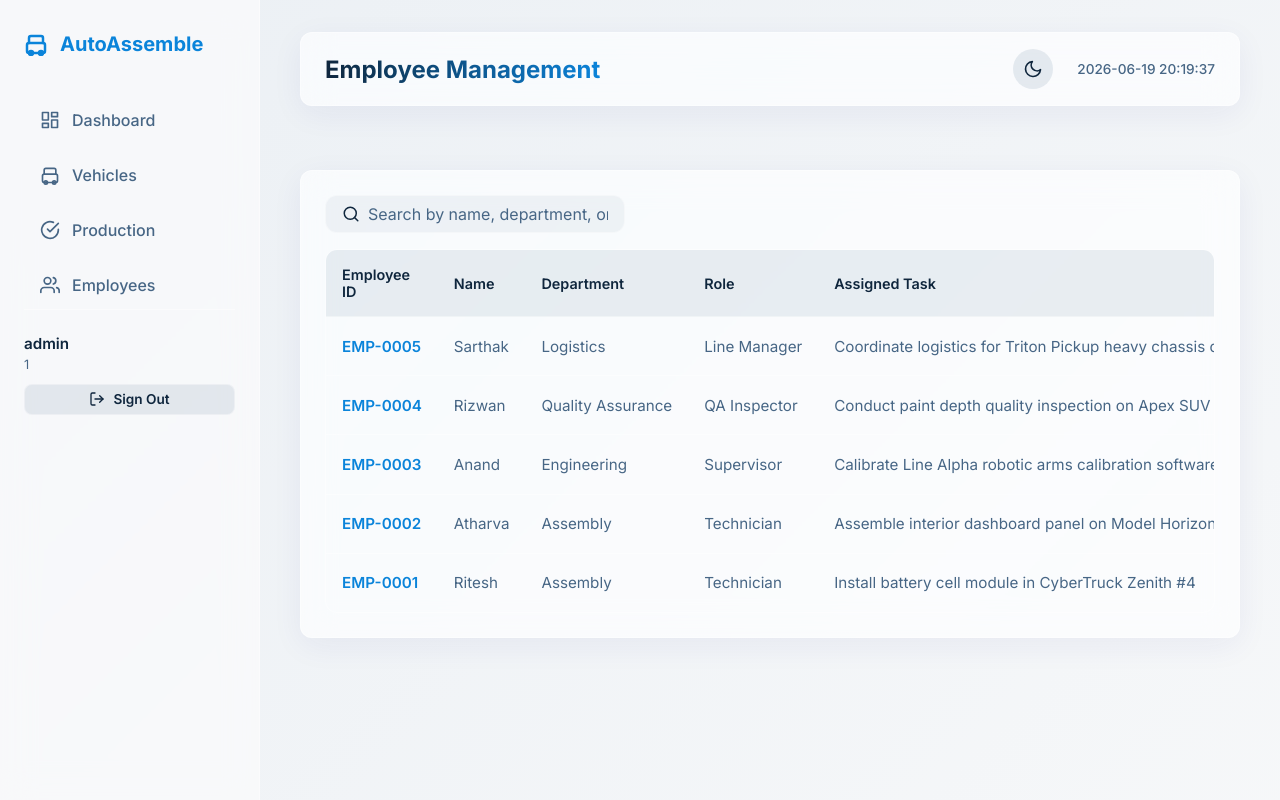
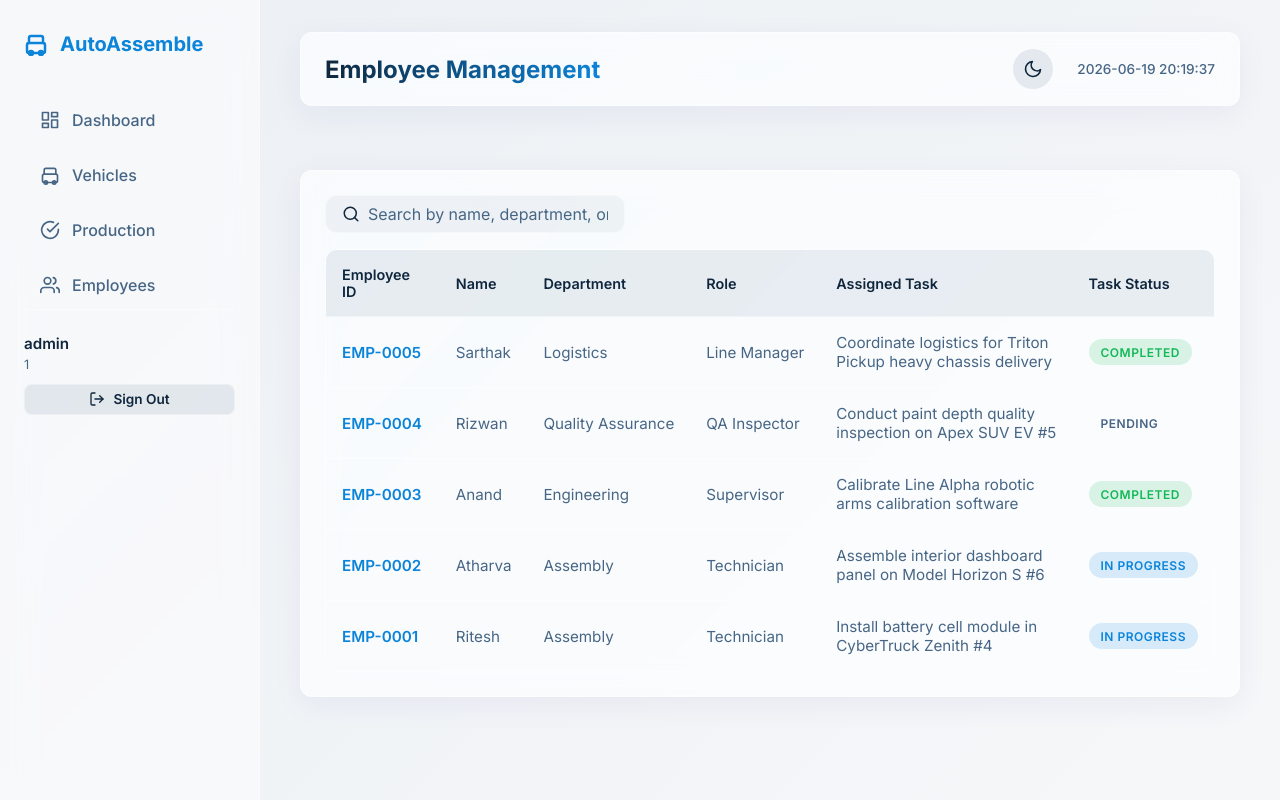
Before and after one commit to SamarthD1/AWS_AutoAssemble_Vehicle_Assembly_Cloud, a Flask app: page /employees in a window 1280 px wide. Run offline with Flask 3, Linux system fonts and the light colour scheme; a user stored in the database is signed in; data comes from the database, SQL or seed files in the repository; some libraries are stand-ins or nearby versions.

Commit message:
Fix horizontal table layout overflow and ensure robust employee task updates

```diff
--- a/app.py
+++ b/app.py
@@ -570,6 +570,12 @@
         )
 
         # Handle task updating or insertion
+        if not task_id:
+            # Check if the employee already has a task in the database
+            existing_task = db.execute_query("SELECT id FROM tasks WHERE employee_id = %s LIMIT 1", (emp_id,))
+            if existing_task:
+                task_id = existing_task[0]['id']
+
         if task_id:
             if task_description:
                 # Update existing task
--- a/db_helper.py
+++ b/db_helper.py
@@ -7,32 +7,47 @@
 logging.basicConfig(level=logging.INFO)
 logger = logging.getLogger(__name__)
 
-# Initialize connection pool
+import threading
+
+connection_pool = None
+pool_lock = threading.Lock()
+
+def init_pool():
+    global connection_pool
+    with pool_lock:
+        if connection_pool is not None:
+            return
+        try:
+            db_config = {
+                "host": Config.DB_HOST,
+                "user": Config.DB_USER,
+                "password": Config.DB_PASSWORD,
+                "database": Config.DB_NAME,
+                "port": Config.DB_PORT
+            }
+            connection_pool = pooling.MySQLConnectionPool(
+                pool_name="auto_assemble_pool",
+                pool_size=5,
+                pool_reset_session=True,
+                **db_config
+            )
+            logger.info("Database connection pool established successfully.")
+        except mysql.connector.Error as err:
+            logger.error(f"Failed to create connection pool: {err}")
+            connection_pool = None
+            raise ConnectionError(f"Database connection pool initialization failed: {err}")
+
+# Try initial connection pool setup, but allow lazy recovery on request
 try:
-    db_config = {
-        "host": Config.DB_HOST,
-        "user": Config.DB_USER,
-        "password": Config.DB_PASSWORD,
-        "database": Config.DB_NAME,
-        "port": Config.DB_PORT
-    }
-
-    # Create a connection pool with size 5
-    connection_pool = pooling.MySQLConnectionPool(
-        pool_name="auto_assemble_pool",
-        pool_size=5,
-        pool_reset_session=True,
-        **db_config
-    )
-    logger.info("Database connection pool established successfully.")
-except mysql.connector.Error as err:
-    logger.error(f"Failed to create connection pool: {err}")
-    connection_pool = None
+    init_pool()
+except Exception as e:
+    logger.warning("Initial database pool creation failed. Will retry lazily on request.")
 
 def get_connection():
-    """Gets a connection from the connection pool."""
+    """Gets a connection from the connection pool, initializing it if necessary."""
+    global connection_pool
     if not connection_pool:
-        raise ConnectionError("Database connection pool is not initialized.")
+        init_pool()
     try:
         return connection_pool.get_connection()
     except mysql.connector.Error as err:
--- a/static/css/styles.css
+++ b/static/css/styles.css
@@ -534,6 +534,28 @@
   border: 1px solid var(--card-border);
 }
 
+.table-wrapper::-webkit-scrollbar {
+  height: 8px;
+  width: 8px;
+}
+
+.table-wrapper::-webkit-scrollbar-thumb {
+  background: var(--scrollbar-thumb);
+  border-radius: 4px;
+}
+
+.table-wrapper::-webkit-scrollbar-track {
+  background: var(--scrollbar-track);
+}
+
+.custom-table td.task-desc-cell,
+.custom-table th.task-desc-cell {
+  white-space: normal !important;
+  min-width: 220px;
+  max-width: 320px;
+  word-break: break-word;
+}
+
 .custom-table {
   width: 100%;
   border-collapse: collapse;
--- a/templates/employees.html
+++ b/templates/employees.html
@@ -30,7 +30,7 @@
                     <th>Name</th>
                     <th>Department</th>
                     <th>Role</th>
-                    <th>Assigned Task</th>
+                    <th class="task-desc-cell">Assigned Task</th>
                     <th>Task Status</th>
                     {% if session.get('role_name') in ['Administrator', 'Production Manager'] %}
                     <th>Actions</th>
@@ -45,7 +45,7 @@
                         <td>{{ emp.name }}</td>
                         <td>{{ emp.department }}</td>
                         <td>{{ emp.role }}</td>
-                        <td>{{ emp.task_description or 'No active task assigned' }}</td>
+                        <td class="task-desc-cell">{{ emp.task_description or 'No active task assigned' }}</td>
                         <td>
                             {% if emp.task_status %}
                             <span class="badge badge-{{ emp.task_status.lower().replace(' ', '') }}">
```
